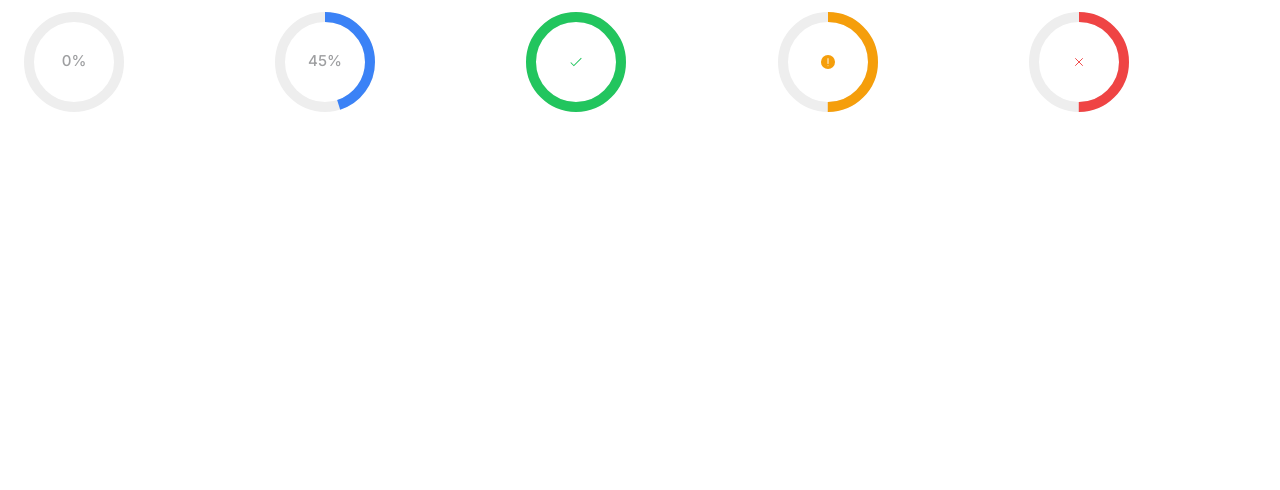
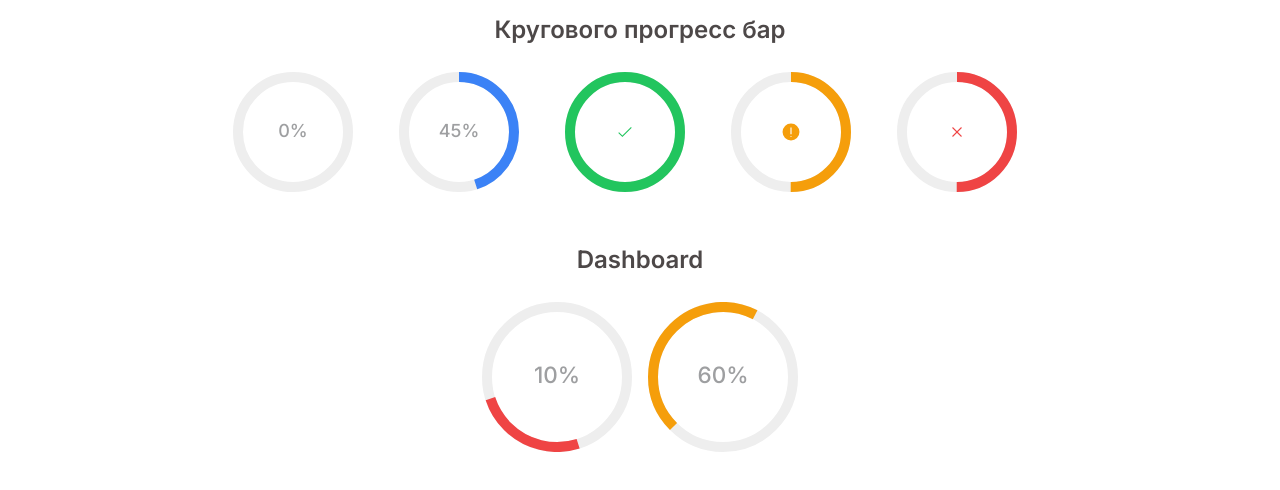
Before and after one commit to Ekaterina1418/progress-bar, a Vue app: page / in a window 1280 px wide. Shown: the top 490 px of the page. Built offline with nearby package versions, Linux system fonts and the light colour scheme.

Commit message:
feat: restructure CircularProgressDemo layout and enhance styling for better presentation

```diff
--- a/src/App.vue
+++ b/src/App.vue
@@ -3,9 +3,7 @@ import CircularProgressDemo from './pages/CircularProgressDemo.vue'
 </script>
 
 <template>
-  <section>
-    <CircularProgressDemo />
-  </section>
+  <CircularProgressDemo />
 </template>
 
 <style scoped></style>
--- a/src/assets/styles/layout.css
+++ b/src/assets/styles/layout.css
@@ -1,5 +1,5 @@
 .page {
   max-width: 1280px;
-  margin: a auto;
+  margin: 0 auto;
   padding: 12px 24px;
 }
--- a/src/pages/CircularProgressDemo.vue
+++ b/src/pages/CircularProgressDemo.vue
@@ -1,12 +1,14 @@
 <template>
   <div class="page">
+    <section class="progress-bar">
+      <h2 class="title">Кругового прогресс бар</h2>
       <div class="demo-grid">
-      <CircularProgress :value="0" :max="100" :size="100" :stroke-width="10" type="circle" />
-      <CircularProgress :value="45" :max="100" :size="100" :stroke-width="10" type="circle" />
+        <CircularProgress :value="0" :max="100" :size="120" :stroke-width="10" type="circle" />
+        <CircularProgress :value="45" :max="100" :size="120" :stroke-width="10" type="circle" />
         <CircularProgress
           :value="100"
           :max="100"
-        :size="100"
+          :size="120"
           status="success"
           :stroke-width="10"
           type="circle"
@@ -14,7 +16,7 @@
         <CircularProgress
           :value="50"
           :max="100"
-        :size="100"
+          :size="120"
           status="warning"
           :stroke-width="10"
           type="circle"
@@ -22,12 +24,20 @@
         <CircularProgress
           :value="50"
           :max="100"
-        :size="100"
+          :size="120"
           status="error"
           :stroke-width="10"
           type="circle"
         />
       </div>
+    </section>
+    <section>
+      <h2 class="title">Dashboard</h2>
+      <div class="demo-grid">
+        <CircularProgress :value="10" :max="100" :size="150" :stroke-width="10" type="dashboard" />
+        <CircularProgress :value="60" :max="100" :size="150" :stroke-width="10" type="dashboard" />
+      </div>
+    </section>
   </div>
 </template>
 
@@ -36,14 +46,20 @@ import CircularProgress from '@/components/CircularProgress.vue'
 </script>
 
 <style scoped>
+.title {
+  font-size: 24px;
+  font-weight: 600;
+  margin-bottom: 24px;
+  color: rgb(77, 72, 72);
+  text-align: center;
+}
 .demo-grid {
   display: grid;
+  grid-template-columns: repeat(auto-fit, minmax(70px, 150px));
   justify-content: center;
-  grid-template-columns: repeat(auto-fit, minmax(120px, 1fr));
-  gap: 24px;
+  gap: 16px;
 }
-.page {
-  max-width: 1280px;
-  margin: 0 auto;
+.progress-bar {
+  margin-bottom: 50px;
 }
 </style>
```
Lines whose indentation alone changed are shown as unchanged.
